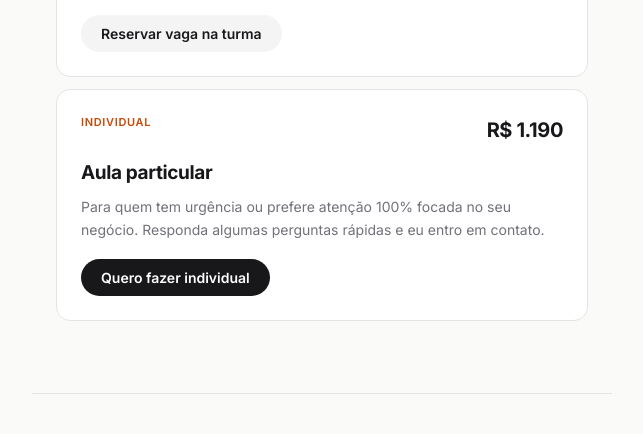
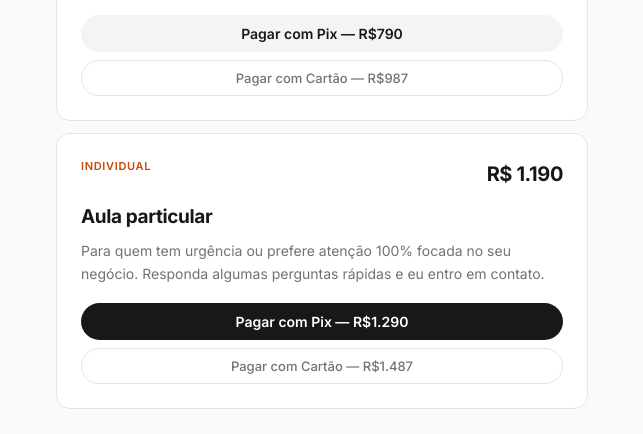
Before and after one commit to streda-bit/streda, a website: page index.html in a window 1280 px wide. Shown: the part 3022-3456 px from the top of the page, without its empty margins (318-961 px from the left). Drawn offline with Linux system fonts and the light colour scheme.

Commit message:
pix e cartao com precos diferentes

```diff
--- a/index.html
+++ b/index.html
@@ -691,7 +691,10 @@
       </div>
       <h3>Aula em grupo</h3>
       <p class="produto-desc">Quando fechar 10 alunos, a gente define juntos a melhor data e horário pra todo mundo. Você aprende ao lado de outros empreendedores no mesmo momento que você.</p>
-      <button class="btn-produto btn-ghost" onclick="irParaCheckout('turma')">Reservar vaga na turma</button>
+      <div style="display:flex;flex-direction:column;gap:8px;">
+        <button class="btn-produto btn-ghost" onclick="irParaCheckout('turma','pix')">Pagar com Pix — R$790</button>
+        <button class="btn-produto" style="background:transparent;border:1px solid var(--border);color:var(--text-2);font-size:13px;padding:9px 20px;border-radius:980px;cursor:pointer;font-family:inherit;font-weight:500;" onclick="irParaCheckout('turma','cartao')">Pagar com Cartão — R$987</button>
+      </div>
     </div>
 
     <div class="produto reveal reveal-delay-3">
@@ -701,7 +704,10 @@
       </div>
       <h3>Aula particular</h3>
       <p class="produto-desc">Para quem tem urgência ou prefere atenção 100% focada no seu negócio. Responda algumas perguntas rápidas e eu entro em contato.</p>
-      <button class="btn-produto btn-dark" onclick="irParaCheckout('individual')">Quero fazer individual</button>
+      <div style="display:flex;flex-direction:column;gap:8px;">
+        <button class="btn-produto btn-dark" onclick="irParaCheckout('individual','pix')">Pagar com Pix — R$1.290</button>
+        <button class="btn-produto" style="background:transparent;border:1px solid var(--border);color:var(--text-2);font-size:13px;padding:9px 20px;border-radius:980px;cursor:pointer;font-family:inherit;font-weight:500;" onclick="irParaCheckout('individual','cartao')">Pagar com Cartão — R$1.487</button>
+      </div>
     </div>
 
   </div>
@@ -859,31 +865,6 @@
 
   document.getElementById('form-turma').addEventListener('submit', e => { e.preventDefault(); enviar('form-turma','btn-t','ok-turma'); });
   document.getElementById('form-ind').addEventListener('submit', e => { e.preventDefault(); enviar('form-ind','btn-i','ok-ind'); });
-
-  async function irParaCheckout(produto) {
-    try {
-      const btn = document.querySelector(`[onclick="irParaCheckout('${produto}')"]`);
-      const textoOriginal = btn.textContent;
-      btn.textContent = 'Aguarde...';
-      btn.disabled = true;
-
-      const res = await fetch('/api/checkout', {
-        method: 'POST',
-        headers: { 'Content-Type': 'application/json' },
-        body: JSON.stringify({ produto })
-      });
-      const data = await res.json();
-      if (data.url) {
-        window.location.href = data.url;
-      } else {
-        btn.textContent = textoOriginal;
-        btn.disabled = false;
-        alert('Erro ao abrir checkout. Tenta de novo.');
-      }
-    } catch {
-      alert('Erro ao abrir checkout. Tenta de novo.');
-    }
-  }
 </script>
 </body>
 </html>
```
Also changed, not shown: api/checkout.js (+12 -10 lines).
